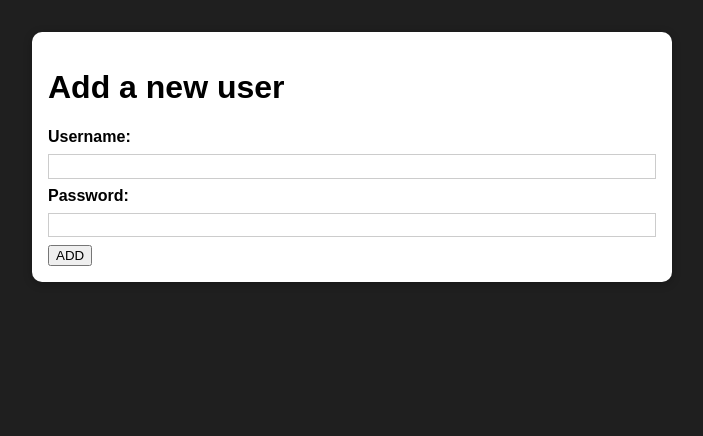
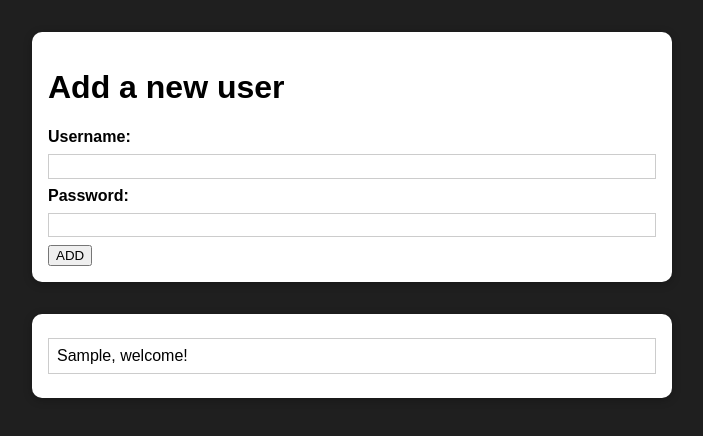
Before and after one commit to emarekica/react-small-form, a React (Create React App) app: page / in a window 1280 px wide. Both pictures are taken after typing "Sample", "Sample123" into the empty fields and a click on the button "ADD". Shown: the top 436 px of the page, without its empty margins (288-991 px from the left). Built offline with nearby package versions, Linux system fonts and the light colour scheme.

Commit message:
config: add key to each user

```diff
--- a/src/App.js
+++ b/src/App.js
@@ -12,6 +12,7 @@ function App() {
         ...previousUserListSnapshot,
         {
           name: newUserName,
+          id: Math.random().toString(),
         },
       ];
     });
@@ -20,7 +21,7 @@ function App() {
   return (
     <div>
       <AddUser onAddingNewUser={addNewUserHandler} />
-      <UserList usersFromInput={[]} />
+      <UserList usersFromInput={usersList} />
     </div>
   );
 }
--- a/src/components/users/UserList.js
+++ b/src/components/users/UserList.js
@@ -7,10 +7,10 @@ import classes from "./UserList.module.css";
 
 const UserList = (props) => {
   return (
-    <Card classFromOutside={`${classes.card} ${props.classFromOutside}`}>
+    <Card classFromOutside={classes.users}>
       <ul>
         {props.usersFromInput.map((user) => {
-          return <li>{user.name}, welcome!</li>;
+          return <li key={user.id}>{user.name}, welcome!</li>;
         })}
       </ul>
     </Card>
```
